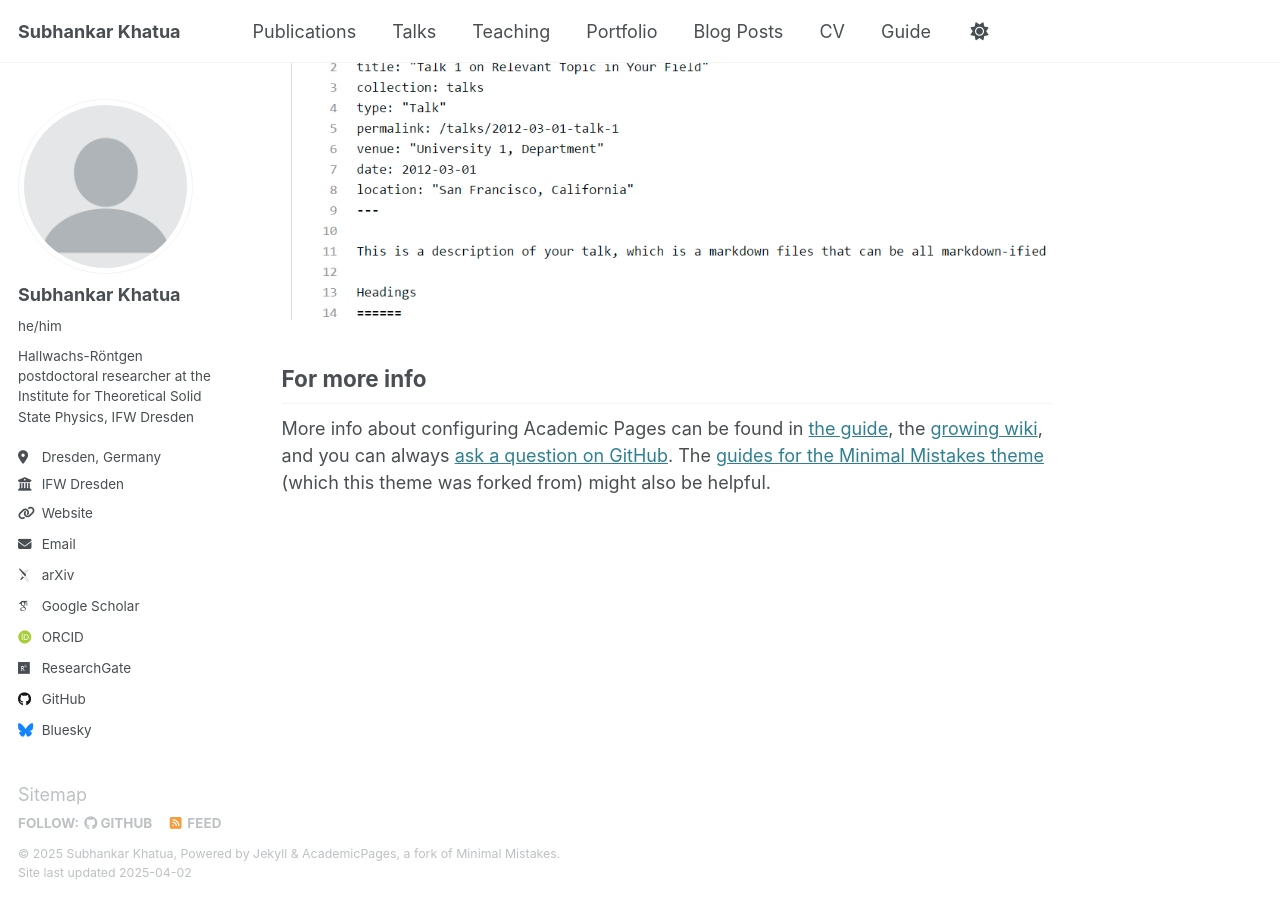
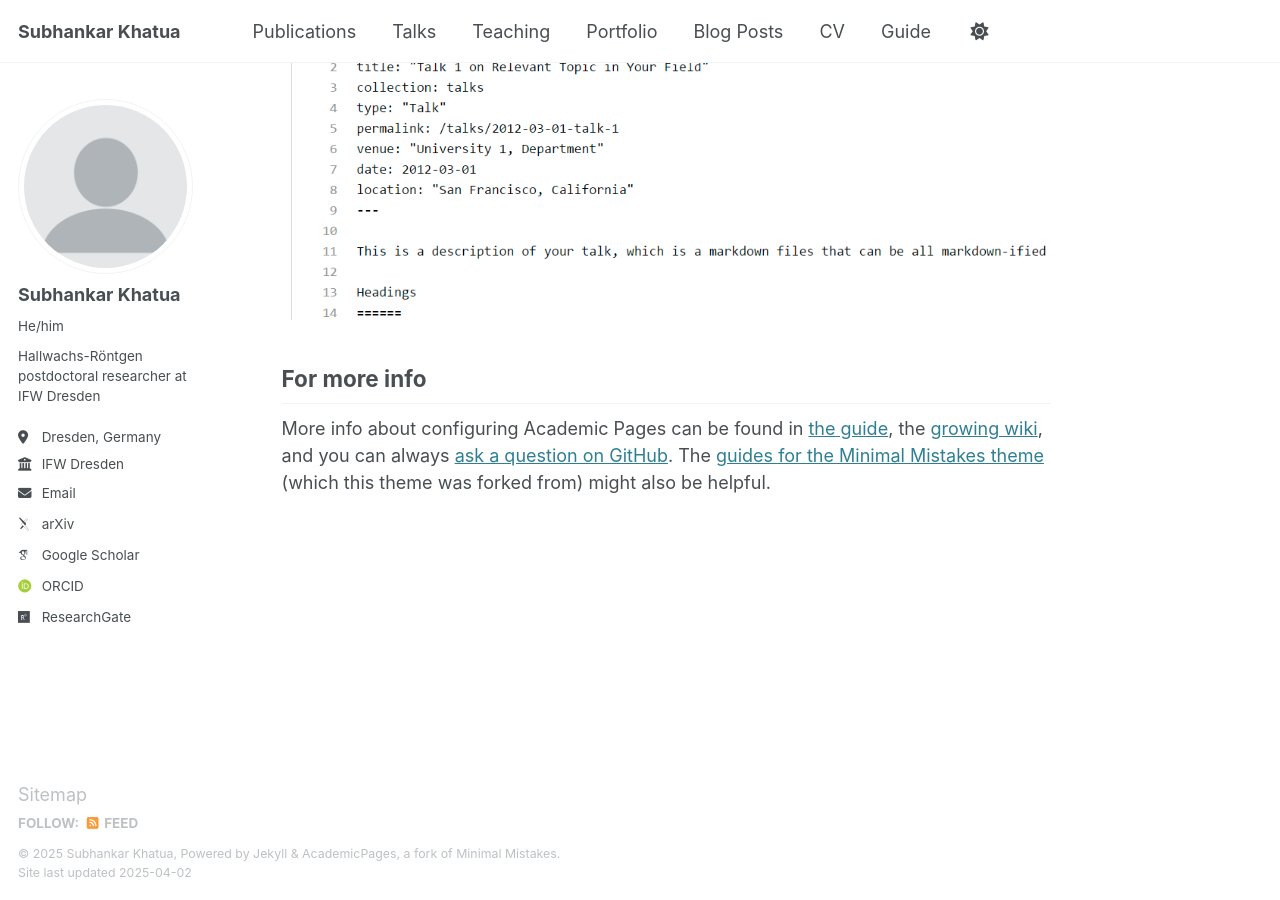
Before and after one commit to subhankar-khatua/subhankar-khatua.github.io, a Jekyll site: the page built from _pages/about.md, in a window 1280 px wide and 900 px high, scrolled down 2635 px. Built offline with Jekyll 4.4.1, drawn with Linux system fonts in a browser that asks for light colours; some web fonts are replaced.

Commit message:
Update _config.yml

```diff
--- a/_config.yml
+++ b/_config.yml
@@ -24,11 +24,11 @@ author:
   # Biographic information
   avatar           : "profile.png"
   name             : "Subhankar Khatua"
-  pronouns         : "he/him"
-  bio              : "Hallwachs-Röntgen postdoctoral researcher at the Institute for Theoretical Solid State Physics, IFW Dresden"
+  pronouns         : "He/him"
+  bio              : "Hallwachs-Röntgen postdoctoral researcher at IFW Dresden"
   location         : "Dresden, Germany"
   employer         : "IFW Dresden"
-  uri              : "https://www.ifw-dresden.de/"# URL
+  #uri              : "https://www.ifw-dresden.de/"# URL
   email            : "s.khatua@ifw-dresden.de"
 
   # Academic websites
@@ -45,12 +45,12 @@ author:
   bitbucket        : # Username - Update with your username on the site
   codepen          : # Username
   dribbble         : # Username
-  github           : "academicpages"
+  github           : #"academicpages"
   kaggle           : # Username
   stackoverflow    : # User number or user number and name (i.e., use "1" or "1/jeff-atwood")
 
   # Social media
-  bluesky          : "bsky.app" # Replace this with you Bluesky username
+  bluesky          : #"bsky.app" # Replace this with you Bluesky username
   facebook         : # Username
   flickr           : # Username
   foursquare       : # Username
```
